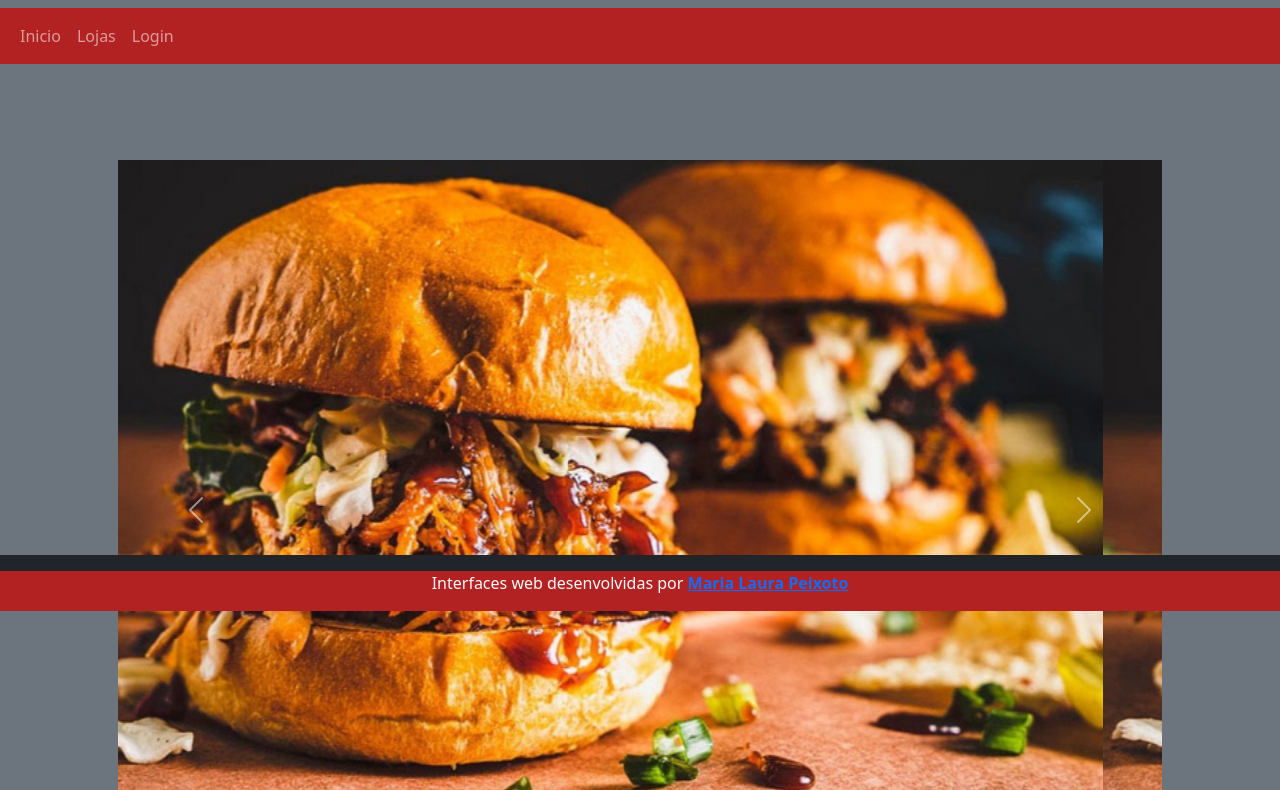
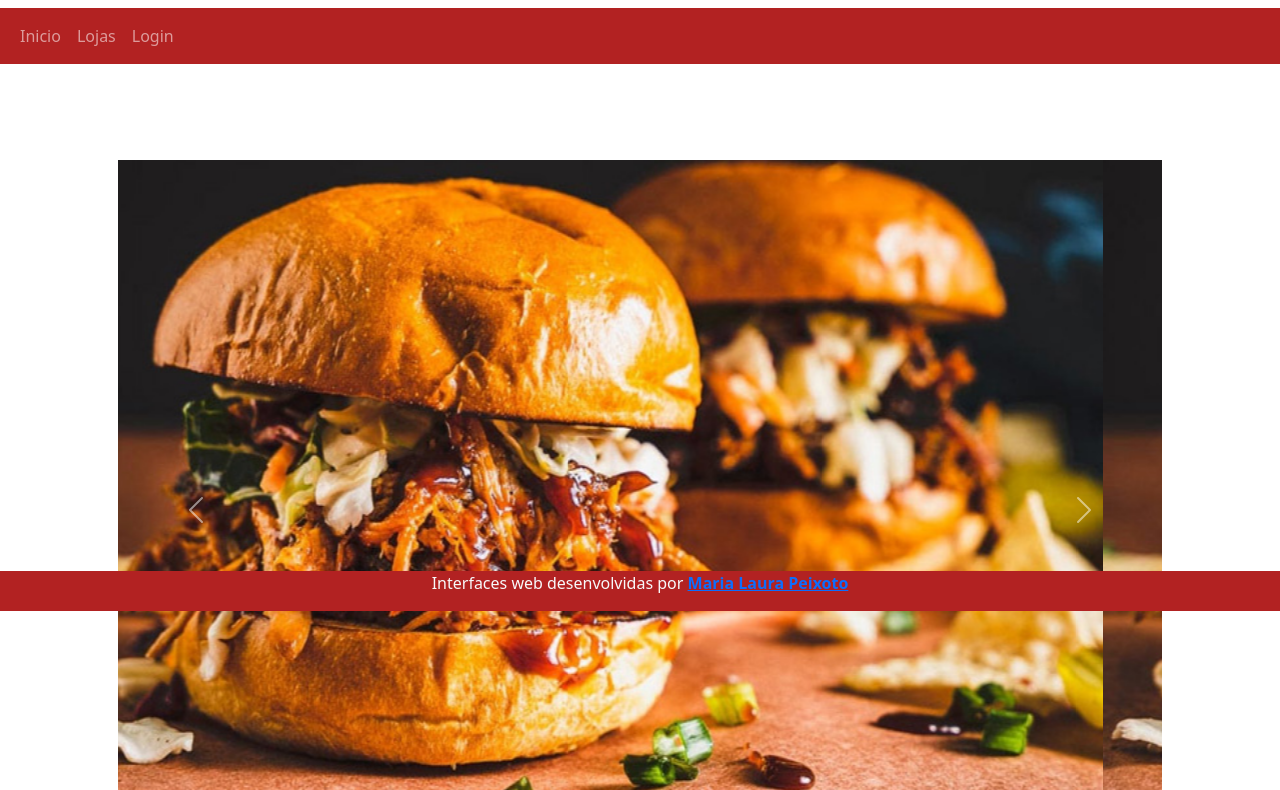
Before and after one commit to marriiz/trabalho04, a plain HTML site: page verProdutos.html in a window 1280 px wide. Shown: the part 189-979 px from the top of the page. Drawn offline with nearby package versions, Linux system fonts and the light colour scheme.

Commit message:
verProdutos.html

```diff
--- a/verProdutos.html
+++ b/verProdutos.html
@@ -13,7 +13,7 @@
     <script src="https://cdn.jsdelivr.net/npm/bootstrap@5.3.2/dist/js/bootstrap.bundle.min.js"></script>
 </head>
 
-<body class="bg-secondary">
+<body>
 
     <div class="container-fluid mt-3 text-center p-4">
         <img src="img/logotipo.jpg" width="200px;">
@@ -79,7 +79,7 @@
 
     </div>
 
-    <div class="container-fluid bg-dark text-center fixed-bottom text-light p-3">
+    <div>
         Lanches
     </div>
     <div class="container-fluid text-center fixed-bottom text-light" style="background-color: firebrick">
```
